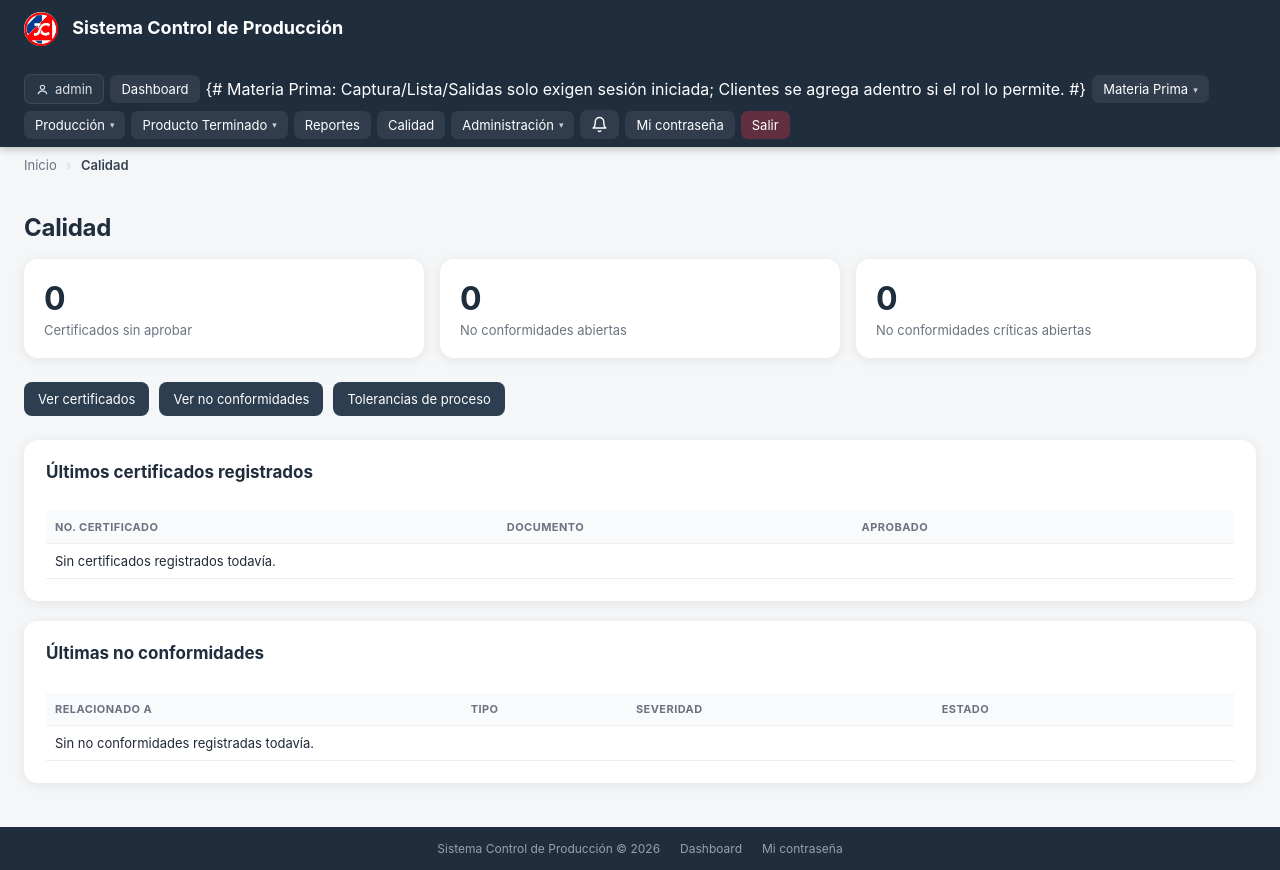
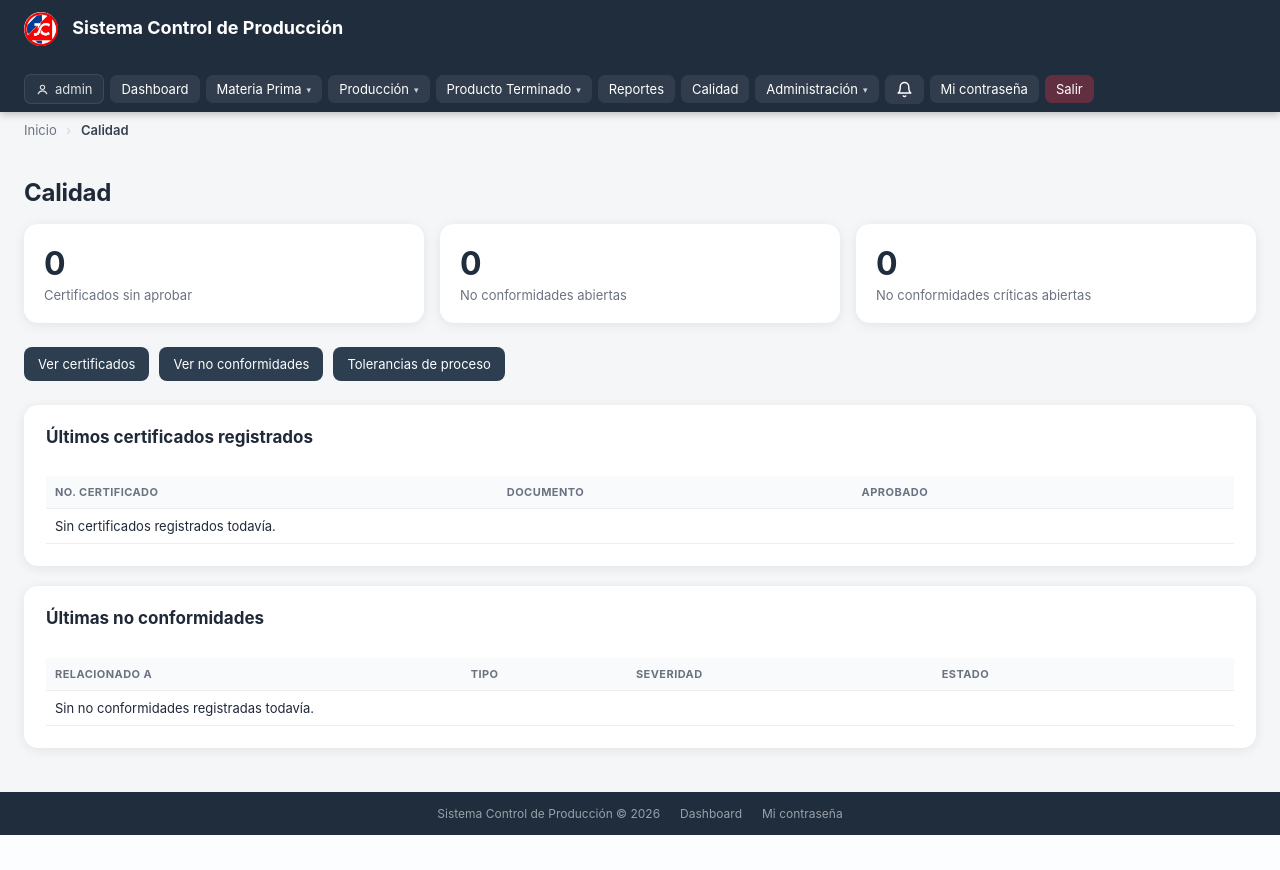
Before and after one commit to maxalejandro31-web/sistema_produccion, a Django app: page /calidad/ in a window 1280 px wide. After the commit the page ends 835 px from the top, so only its background shows below. Run offline with Django 5.2, Linux system fonts and the light colour scheme; a user stored in the database is signed in; data comes from the database, SQL or seed files in the repository; data that the repository does not hold is empty.

Commit message:
detalles

```diff
--- a/templates/base.html
+++ b/templates/base.html
@@ -64,7 +64,11 @@
            sobrescriba explícitamente (la gran mayoría no lo hace) ── */
         h1, h2, h3, h4 {
             font-family: var(--fuente-sistema);
-            color: var(--color-navy);
+            /* Sin "color" a propósito: así los títulos heredan el color de
+               quien los rodea (por ejemplo texto blanco dentro de un
+               encabezado con fondo degradado oscuro, como el del
+               Dashboard) en vez de forzar siempre el mismo tono. En un
+               fondo claro normal heredan el gris oscuro de <body>. */
             font-weight: 700;
             line-height: 1.25;
         }
@@ -432,8 +436,7 @@
         <span class="usuario">{% include 'partials/icono.html' with nombre='usuario' tam=13 %} {{ request.user.username }}</span>
         <a href="{% url 'inicio' %}">Dashboard</a>
 
-        {# Materia Prima: Captura/Lista/Salidas solo exigen sesión iniciada;
-           Clientes se agrega adentro si el rol lo permite. #}
+        {# Materia Prima: Captura/Lista/Salidas solo exigen sesión iniciada; Clientes se agrega adentro si el rol lo permite. #}
         <div class="navdrop-wrap" data-navdrop>
             <button type="button" class="navdrop-btn" data-navdrop-btn>Materia Prima <span class="navdrop-caret">▾</span></button>
             <div class="navdrop-panel" data-navdrop-panel>
```
